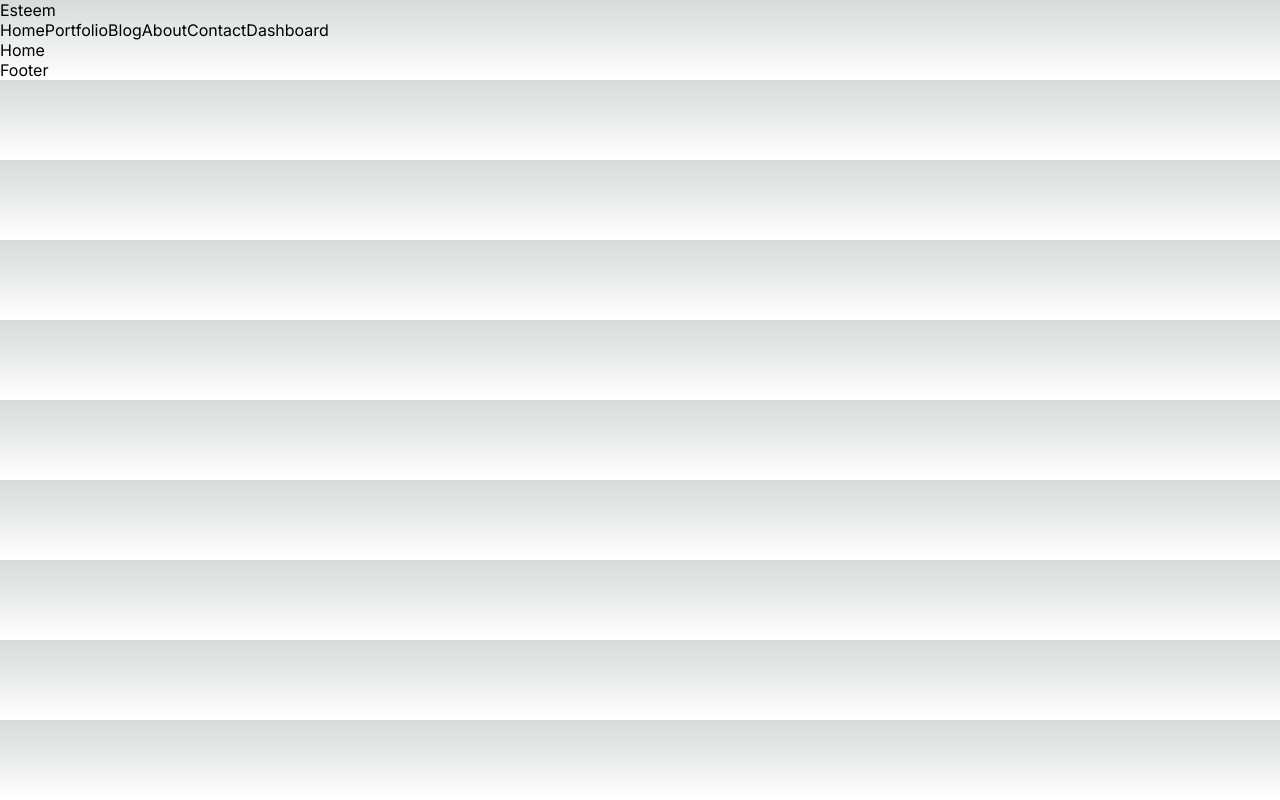
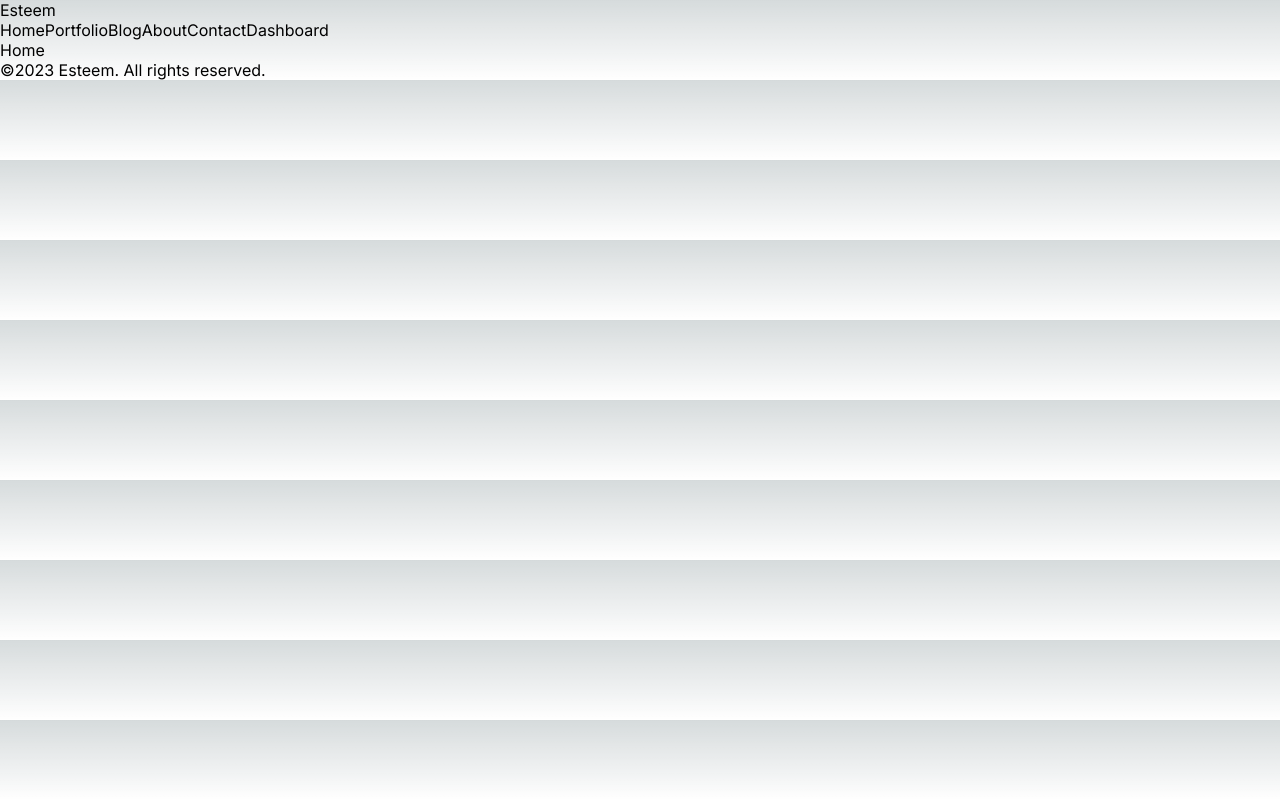
Before and after one commit to esteemayo/next_13, a Next.js app: page / in a window 1280 px wide. Built offline with nearby package versions, Linux system fonts and the light colour scheme.

Commit message:
fix: add markup

```diff
--- a/src/components/footer/Footer.jsx
+++ b/src/components/footer/Footer.jsx
@@ -1,6 +1,9 @@
 const Footer = () => {
   return (
-    <div>Footer</div>
+    <footer>
+      <div>&copy;2023 Esteem. All rights reserved.</div>
+      <div></div>
+    </footer>
   );
 }
 
```
